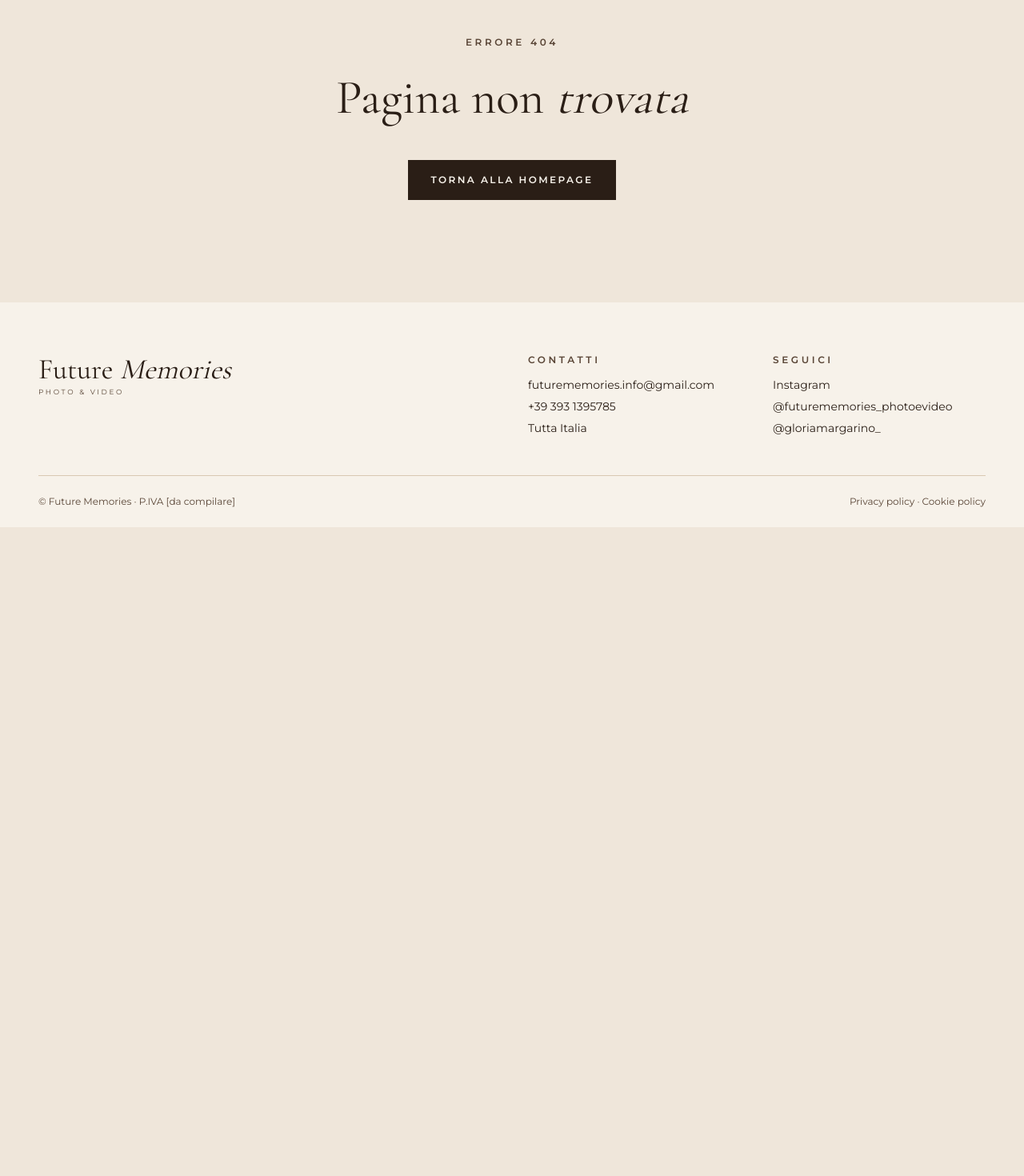
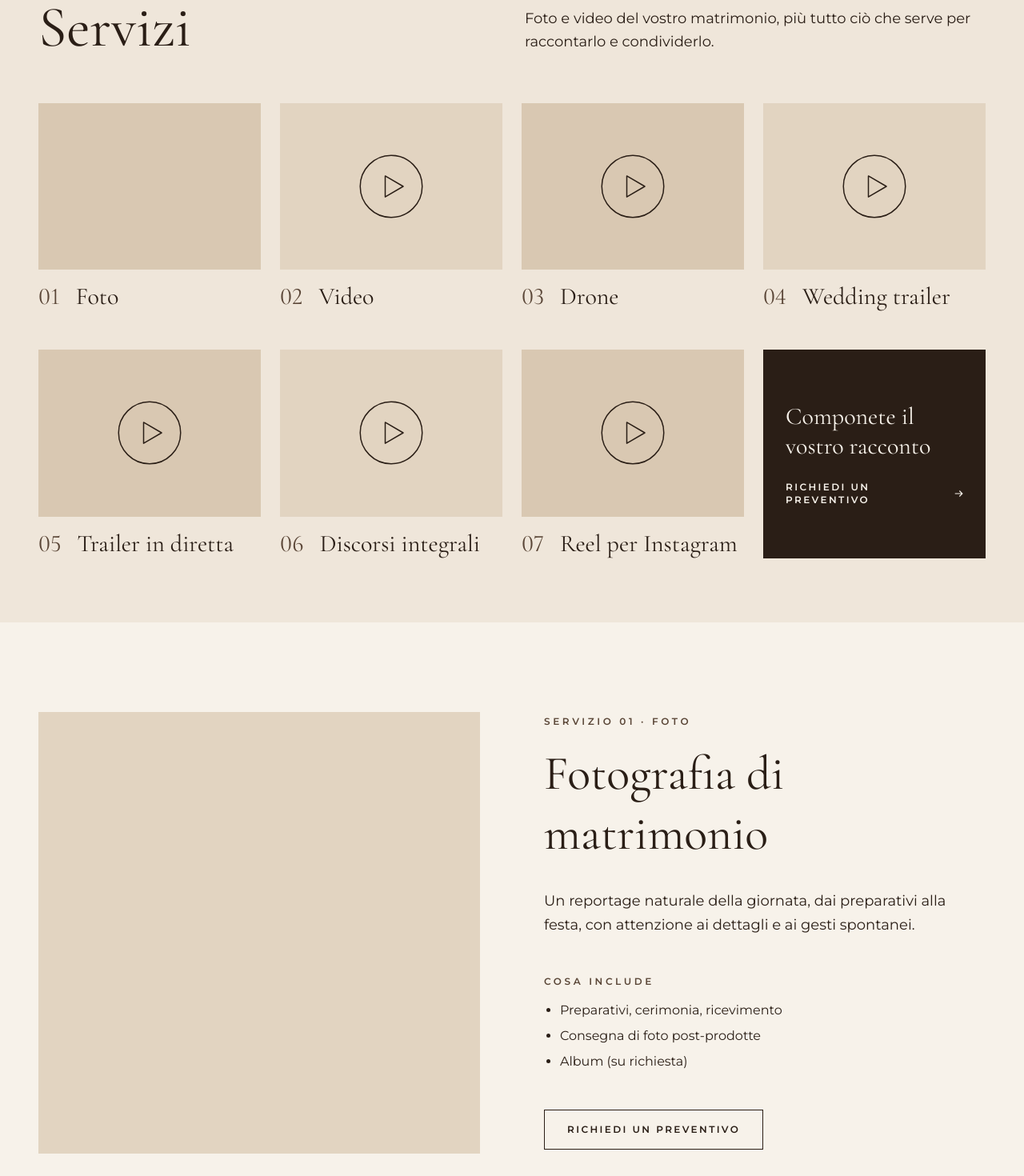
Before and after one commit to alelodato/future-memories, a Next.js app: page /servizi in a window 1280 px wide. Before the commit this address had no page. Shown: the part 180-1650 px from the top of the page at 80% size. Before the commit the page ends 839 px from the top, so only its background shows below. Built offline with nearby package versions, Linux system fonts and the light colour scheme.

Commit message:
Servizi: griglia dei 7 servizi con scroll ai blocchi, blocchi alternati e fascia finale
Dati in data/services.js con la numerazione corretta (01 Foto, 02 Video).

Co-Authored-By: Claude Opus 5.5 <noreply@anthropic.com>
Claude-Session: https://claude.ai/code/session_01RbkbQfYuYSsN5PXerN8g2U

```diff
--- a/app/globals.css
+++ b/app/globals.css
@@ -22,12 +22,12 @@
 
 :root {
   /* Altezza della navbar sticky: usata per compensare lo scroll alle ancore */
-  --navbar-height: 4.5rem;
+  --navbar-height: calc(4.5rem + 1px);
 }
 
 @media (min-width: 64rem) {
   :root {
-    --navbar-height: 6rem;
+    --navbar-height: calc(6rem + 1px);
   }
 }
 
--- /dev/null
+++ b/app/servizi/page.jsx
@@ -0,0 +1,48 @@
+import ServiceBlock from "@/components/servizi/ServiceBlock";
+import ServicesGrid from "@/components/servizi/ServicesGrid";
+import Container from "@/components/ui/Container";
+import FinalBand from "@/components/ui/FinalBand";
+import SectionTitle from "@/components/ui/SectionTitle";
+import { services } from "@/data/services";
+
+export const metadata = {
+  title: "Servizi",
+  description:
+    "Foto e video del vostro matrimonio, più tutto ciò che serve per raccontarlo e condividerlo.",
+};
+
+export default function ServiziPage() {
+  return (
+    <>
+      <section className="bg-sabbia py-14 lg:py-20">
+        <Container>
+          <div className="flex flex-col gap-5 lg:flex-row lg:items-start lg:justify-between lg:gap-16">
+            <SectionTitle as="h1" size="xl">
+              Servizi
+            </SectionTitle>
+            <p className="max-w-xl leading-relaxed lg:mt-3 lg:text-lg">
+              Foto e video del vostro matrimonio, più tutto ciò che serve per raccontarlo e condividerlo.
+            </p>
+          </div>
+
+          <div className="mt-10 lg:mt-14">
+            <ServicesGrid services={services} />
+          </div>
+        </Container>
+      </section>
+
+      {services.map((service, index) => (
+        <ServiceBlock key={service.id} service={service} index={index} />
+      ))}
+
+      <FinalBand
+        label="Un preventivo su misura"
+        title={
+          <>
+            Ogni matrimonio è diverso: scegliete i servizi e vi prepariamo una proposta su <em>misura</em>
+          </>
+        }
+      />
+    </>
+  );
+}
--- /dev/null
+++ b/components/servizi/ServiceBlock.jsx
@@ -0,0 +1,53 @@
+import ServiceMedia from "@/components/servizi/ServiceMedia";
+import Button from "@/components/ui/Button";
+import Container from "@/components/ui/Container";
+import Label from "@/components/ui/Label";
+
+/** Blocco di un servizio: immagine e testo, alternati a destra e sinistra. */
+export default function ServiceBlock({ service, index }) {
+  const imageFirst = index % 2 === 0;
+
+  return (
+    <section
+      id={service.id}
+      aria-labelledby={`${service.id}-titolo`}
+      className={index % 2 === 0 ? "bg-crema py-16 lg:py-28" : "bg-sabbia py-16 lg:py-28"}
+    >
+      <Container className="grid gap-10 lg:grid-cols-2 lg:items-center lg:gap-20">
+        <div className={imageFirst ? "lg:order-first" : "lg:order-last"}>
+          <ServiceMedia
+            service={service}
+            tone={imageFirst ? "light" : "dark"}
+            sizes="(min-width: 64rem) 50vw, 100vw"
+            className="aspect-square"
+          />
+        </div>
+
+        <div>
+          <Label className="mb-5">
+            Servizio {service.number} · {service.name}
+          </Label>
+          <h2 id={`${service.id}-titolo`} className="font-serif text-4xl leading-tight text-balance lg:text-6xl">
+            {service.title}
+          </h2>
+          <p className="mt-6 leading-relaxed lg:mt-8 lg:text-lg">{service.text}</p>
+
+          <Label as="h3" className="mb-4 mt-10 lg:mt-12">
+            Cosa include
+          </Label>
+          <ul className="list-disc space-y-2 pl-5 marker:text-marrone">
+            {service.includes.map((item) => (
+              <li key={item}>{item}</li>
+            ))}
+          </ul>
+
+          <div className="mt-10 lg:mt-12">
+            <Button href="/preventivo" variant="outline" fullWidth>
+              Richiedi un preventivo
+            </Button>
+          </div>
+        </div>
+      </Container>
+    </section>
+  );
+}
--- /dev/null
+++ b/components/servizi/ServiceMedia.jsx
@@ -0,0 +1,40 @@
+import Image from "next/image";
+import MediaPlaceholder from "@/components/ui/MediaPlaceholder";
+
+/** Foto o video di un servizio, oppure il segnaposto se il file manca. */
+export default function ServiceMedia({ service, tone = "dark", className = "", sizes = "100vw" }) {
+  const { type, src, label } = service.media;
+
+  if (!src) {
+    return (
+      <MediaPlaceholder
+        play={type === "video"}
+        label={label}
+        tone={tone}
+        className={className}
+      />
+    );
+  }
+
+  if (type === "video") {
+    return (
+      <div className={`relative overflow-hidden bg-beige-scuro ${className}`}>
+        <video
+          src={src}
+          className="absolute inset-0 h-full w-full object-cover"
+          autoPlay
+          muted
+          loop
+          playsInline
+          aria-label={service.title}
+        />
+      </div>
+    );
+  }
+
+  return (
+    <div className={`relative overflow-hidden bg-beige-scuro ${className}`}>
+      <Image src={src} alt={service.title} fill sizes={sizes} className="object-cover" />
+    </div>
+  );
+}
--- /dev/null
+++ b/components/servizi/ServicesGrid.jsx
@@ -0,0 +1,38 @@
+import Link from "next/link";
+import ServiceMedia from "@/components/servizi/ServiceMedia";
+import { ArrowRightIcon } from "@/components/ui/Icons";
+
+export default function ServicesGrid({ services }) {
+  return (
+    <ul className="grid grid-cols-2 gap-x-3 gap-y-8 lg:grid-cols-4 lg:gap-x-6 lg:gap-y-12">
+      {services.map((service, index) => (
+        <li key={service.id}>
+          <a href={`#${service.id}`} className="group block">
+            <ServiceMedia
+              service={{ ...service, media: { ...service.media, label: null } }}
+              tone={index % 2 === 0 ? "dark" : "light"}
+              sizes="(min-width: 64rem) 25vw, 50vw"
+              className="aspect-[4/3] transition-opacity group-hover:opacity-90"
+            />
+            <p className="mt-3 flex items-baseline gap-3 font-serif text-xl lg:mt-4 lg:gap-5 lg:text-3xl">
+              <span className="text-marrone-medio lining-nums">{service.number}</span>
+              <span className="group-hover:underline">{service.name}</span>
+            </p>
+          </a>
+        </li>
+      ))}
+
+      <li className="col-span-2 lg:col-span-1">
+        <Link
+          href="/preventivo"
+          className="group flex h-full min-h-48 flex-col justify-center gap-6 bg-marrone p-6 text-crema lg:p-7"
+        >
+          <span className="font-serif text-3xl leading-tight">Componete il vostro racconto</span>
+          <span className="inline-flex items-center gap-2 self-start font-sans text-xs font-semibold uppercase tracking-[0.2em] group-hover:underline">
+            Richiedi un preventivo <ArrowRightIcon />
+          </span>
+        </Link>
+      </li>
+    </ul>
+  );
+}
--- /dev/null
+++ b/data/services.js
@@ -0,0 +1,96 @@
+// I 7 servizi, nell'ordine e con la numerazione del sito.
+// media.src: file in public/ (null = segnaposto), media.type: "photo" | "video".
+export const services = [
+  {
+    id: "foto",
+    number: "01",
+    name: "Foto",
+    title: "Fotografia di matrimonio",
+    text: "Un reportage naturale della giornata, dai preparativi alla festa, con attenzione ai dettagli e ai gesti spontanei.",
+    includes: [
+      "Preparativi, cerimonia, ricevimento",
+      "Consegna di foto post-prodotte",
+      "Album (su richiesta)",
+    ],
+    media: { type: "photo", src: null, label: null },
+  },
+  {
+    id: "video",
+    number: "02",
+    name: "Video",
+    title: "Il film del matrimonio",
+    text: "Il racconto completo del vostro giorno in stile cinematografico, montato con musica e voci reali.",
+    includes: [
+      "Un film di 10 min",
+      "Riprese dalla preparazione alla torta.",
+      "Consegna in alta qualità",
+      "Fino a 2 revisioni del montaggio incluse",
+    ],
+    media: { type: "video", src: null, label: null },
+  },
+  {
+    id: "drone",
+    number: "03",
+    name: "Drone",
+    title: "Riprese aeree",
+    text: "La location e il paesaggio visti dall’alto, per aperture e passaggi di grande respiro nel film.",
+    includes: [
+      "Riprese della location e di alcuni momenti su richiesta",
+      "Voli nel rispetto delle norme e delle zone di volo",
+      "Riprese integrate nel film e nel wedding trailer",
+    ],
+    media: { type: "video", src: null, label: null },
+  },
+  {
+    id: "wedding-trailer",
+    number: "04",
+    name: "Wedding trailer",
+    title: "Il trailer del matrimonio",
+    text: "Una sintesi emozionale di pochi minuti, perfetta da riguardare e da condividere con chi vi vuole bene.",
+    includes: [
+      "Trailer di 1.30min",
+      "Momenti salienti estratti dal film completo",
+      "Formato adatto a pc e smartphone",
+    ],
+    media: { type: "video", src: null, label: null },
+  },
+  {
+    id: "trailer-in-diretta",
+    number: "05",
+    name: "Trailer in diretta",
+    title: "Proiettato la sera stessa",
+    text: "Montiamo il trailer durante il ricevimento e lo proiettiamo subito dopo il taglio della torta: i vostri invitati rivivono la giornata insieme a voi.",
+    includes: [
+      "Trailer di 1min",
+      "Montaggio in loco durante il ricevimento",
+      "Proiettore e schermo: forniti dalla location",
+    ],
+    media: { type: "video", src: null, label: "Proiezione del trailer dopo la torta" },
+  },
+  {
+    id: "discorsi-integrali",
+    number: "06",
+    name: "Discorsi integrali",
+    title: "Ogni parola, senza tagli",
+    text: "Le promesse, le letture e i discorsi registrati per intero con una camera fissa dedicata e consegnati in un file a parte.",
+    includes: [
+      "Camera fissa dedicata",
+      "File separato dal film",
+      "Da concordare prima del matrimonio",
+    ],
+    media: { type: "video", src: null, label: null },
+  },
+  {
+    id: "reel-instagram",
+    number: "07",
+    name: "Reel per Instagram",
+    title: "Pensato per i social",
+    text: "Un video verticale breve e ritmato, pronto da pubblicare e condividere sui vostri profili.",
+    includes: [
+      "Formato verticale 9:16",
+      "Reel di 60s",
+      "Consegna a 10gg dal matrimonio",
+    ],
+    media: { type: "video", src: null, label: "Anteprima reel verticale 9:16" },
+  },
+];
```
